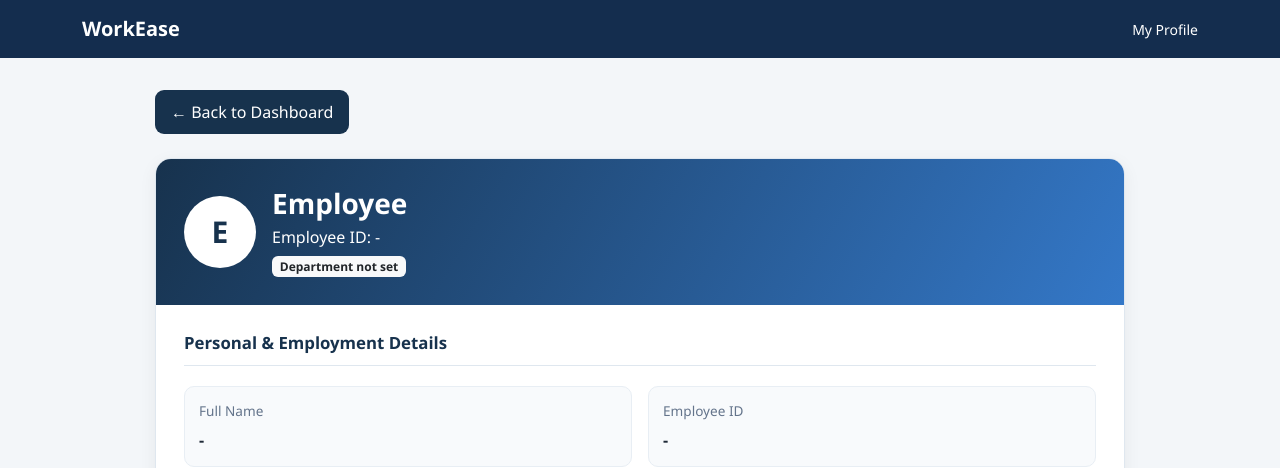
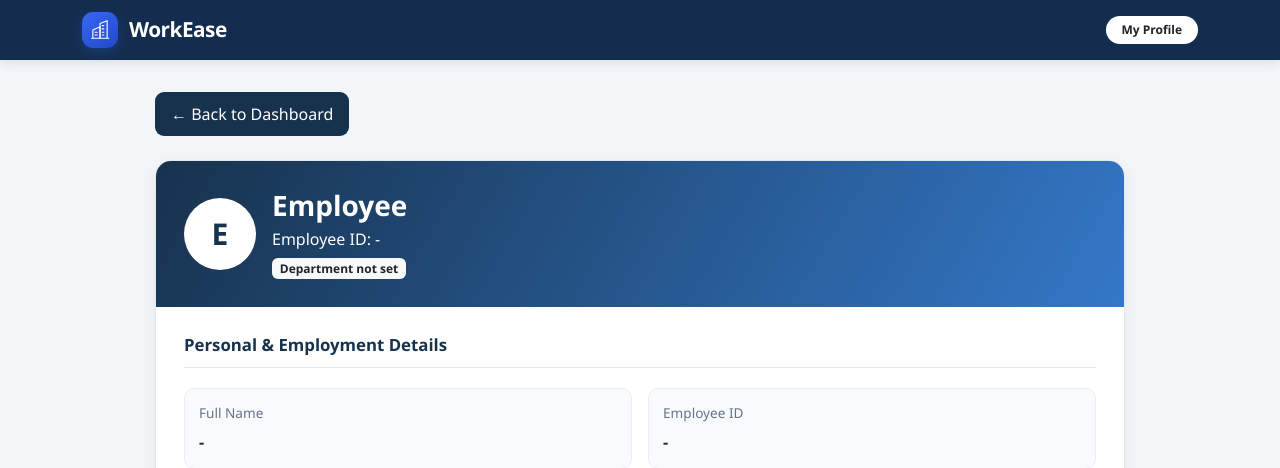
Before and after one commit to drij-ai/WorkEase, a Django app: template core/templates/core/profile.html in a window 1280 px wide. Shown: the top 468 px of the page. Run offline with Django 5.2, Linux system fonts and the light colour scheme; the template is opened without the code that fills it, so the values that code supplies are empty.

Commit message:
Add WorkEase building logo to employee dashboard and profile, and match Leave button color to Attendance

```diff
--- a/core/templates/core/profile.html
+++ b/core/templates/core/profile.html
@@ -17,12 +17,41 @@
         .topbar {
             background: #142D4E;
             color: white;
-            padding: 14px 0;
+            padding: 12px 0;
+            box-shadow: 0 2px 10px rgba(11, 31, 58, 0.12);
         }
 
         .topbar a {
             color: white;
             text-decoration: none;
+        }
+
+        .brand-link {
+            color: #fff !important;
+            font-size: 1.3rem;
+            font-weight: 700;
+            letter-spacing: -.5px;
+            display: inline-flex;
+            align-items: center;
+            gap: 11px;
+            text-decoration: none;
+        }
+
+        .brand-link .brand-icon {
+            width: 36px;
+            height: 36px;
+            border-radius: 11px;
+            background: linear-gradient(145deg, #3568f5, #2448c8);
+            box-shadow: 0 4px 12px rgba(37, 99, 235, .28);
+            display: inline-flex;
+            align-items: center;
+            justify-content: center;
+            flex-shrink: 0;
+        }
+
+        .brand-link .brand-icon svg {
+            width: 22px;
+            height: 22px;
         }
 
         .profile-container {
@@ -132,8 +161,19 @@
 <body>
     <nav class="topbar">
         <div class="container d-flex justify-content-between align-items-center gap-3">
-            <a href="/dashboard/" class="fw-bold fs-5">WorkEase</a>
-            <span class="small">My Profile</span>
+            <a href="/dashboard/" class="brand-link">
+                <span class="brand-icon">
+                    <svg viewBox="0 0 40 40" fill="none" xmlns="http://www.w3.org/2000/svg">
+                        <path d="M5 35H36" stroke="white" stroke-width="2" stroke-linecap="round"/>
+                        <path d="M7 35V20L20 14V35" stroke="white" stroke-width="2" stroke-linejoin="round"/>
+                        <path d="M20 35V8L33 3V35" stroke="white" stroke-width="2" stroke-linejoin="round"/>
+                        <path d="M11 24H15M11 29H15M24 12H27M24 18H27M24 24H27M24 29H27"
+                              stroke="white" stroke-width="2" stroke-linecap="round"/>
+                    </svg>
+                </span>
+                <span>WorkEase</span>
+            </a>
+            <span class="badge bg-white text-dark fw-semibold px-3 py-2 rounded-pill">My Profile</span>
         </div>
     </nav>
 
```
Also changed, not shown: core/templates/core/dashboard.html (+29 -13 lines).
